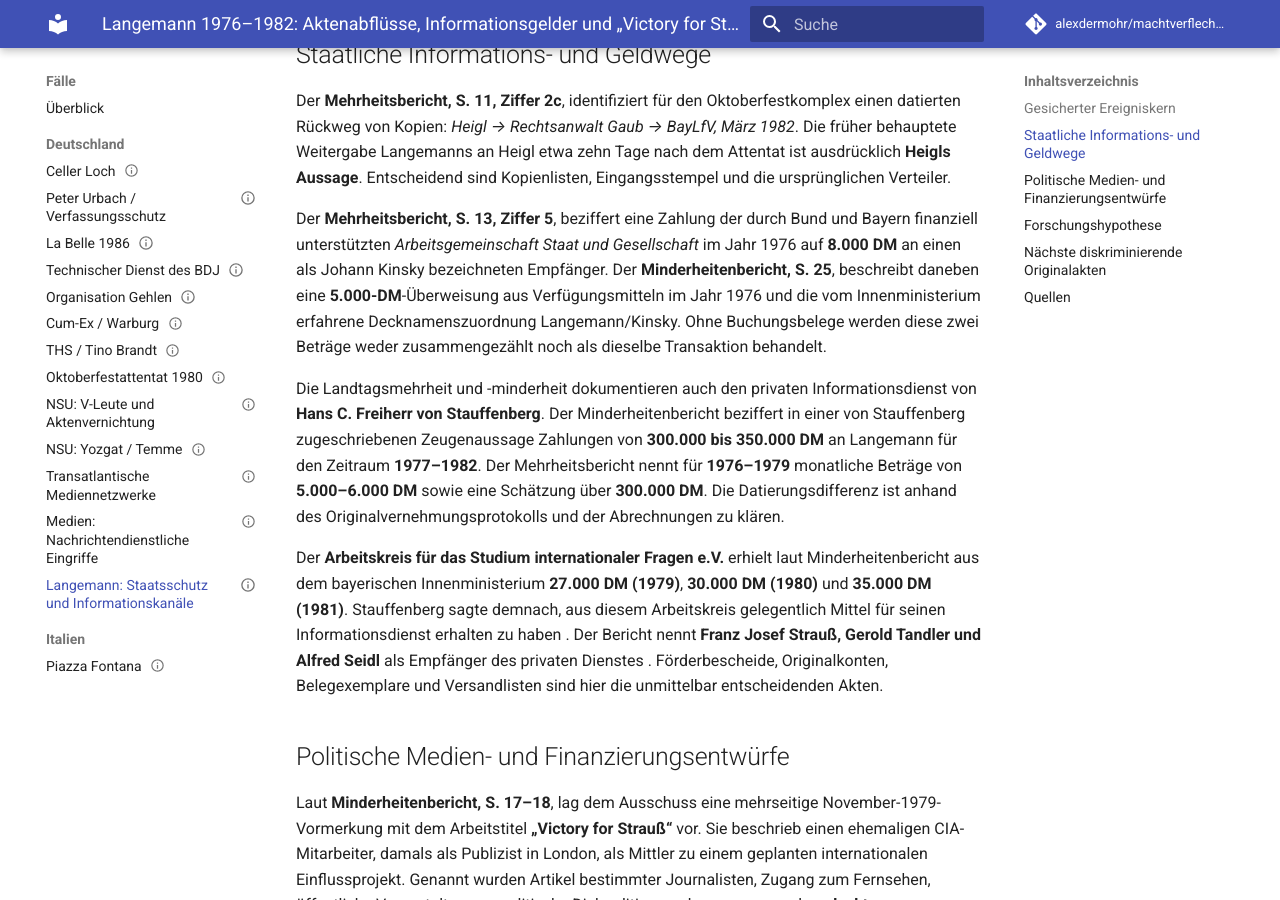
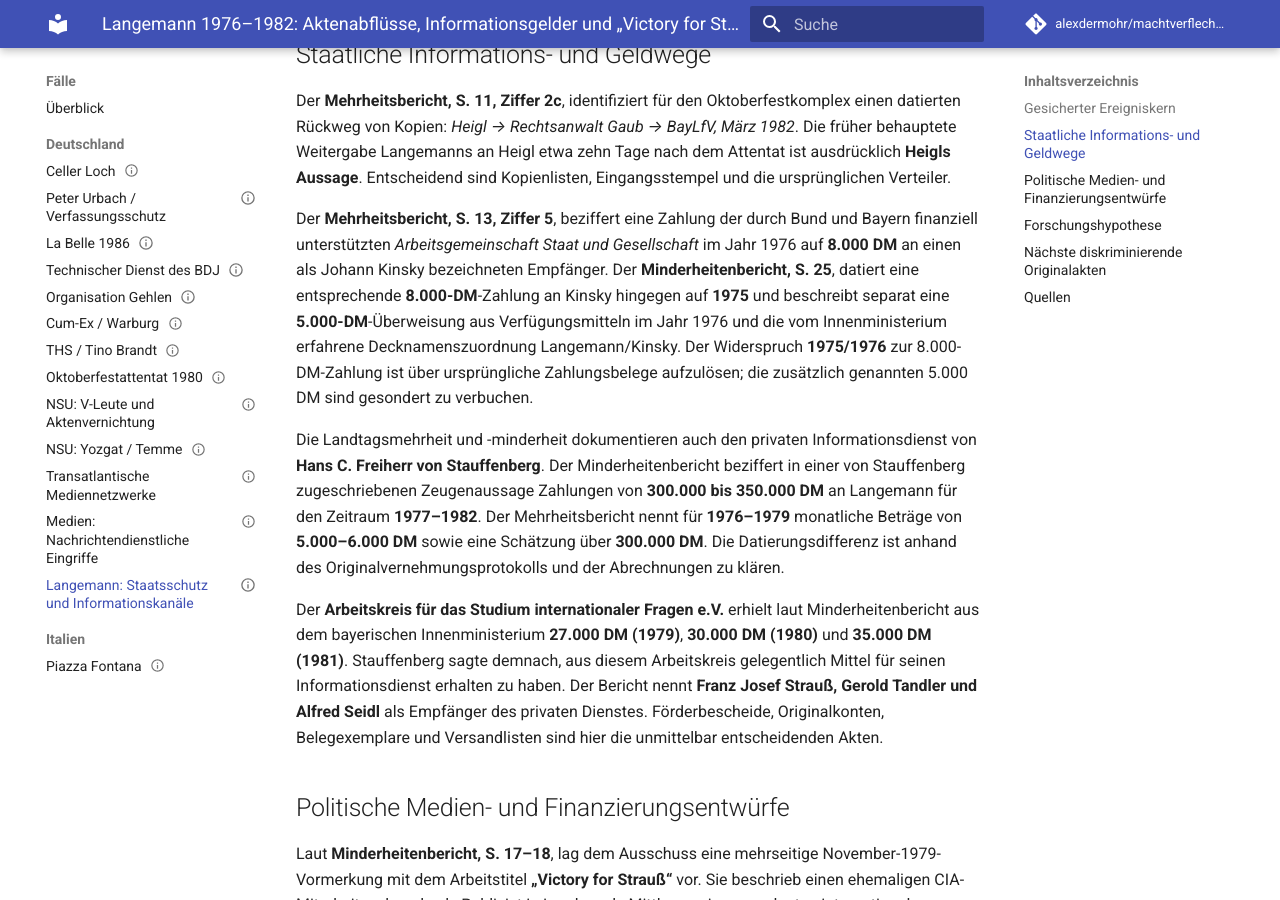
Before and after one commit to alexdermohr/machtverflechtungen, an MkDocs documentation site: the page built from docs/faelle/de/langemann-informationsnetz-1976-1982.md, in a window 1280 px wide and 900 px high, scrolled down 1555 px. Built offline with MkDocs 1.6.1 and Material for MkDocs 9.7.7, drawn with Linux system fonts in a browser that asks for light colours; comment, search, counter and statistics services are not loaded; some of the changed text lies outside the part shown.

Commit message:
research: reconcile Kinsky payment year and Stauffenberg locators

```diff
--- a/docs/faelle/de/langemann-informationsnetz-1976-1982.md
+++ b/docs/faelle/de/langemann-informationsnetz-1976-1982.md
@@ -83,12 +83,18 @@
     locator: Gedruckte S. 13, Abschnitt 5, Ziffer 1
     note: Mehrheitsbericht beschreibt Zahlung, Empfängername, Fördermittelkontext und einen vorgelegten Verwendungsnachweis;
       die Urschriften sind noch ein eigener Prüfschritt.
-  counterevidence: []
+  counterevidence:
+  - source: SRC-DE-BAYLT-LANGEMANN-MINDERHEIT-13012-1982
+    directness: direct
+    locator: Gedruckte S. 25, rechte Spalte, Förderung der Arbeitsgemeinschaft und 8.000 DM an Kinsky
+    note: Der Minderheitenbericht datiert eine 8.000-DM-Zahlung aus der Arbeitsgemeinschaft an Johann Kinsky auf 1975;
+      der Mehrheitsbericht nennt 1976. Identität und Buchungsdatum sind anhand der Auszahlung zu prüfen.
   alternatives:
   - Die angegebene Verwendung für eine wissenschaftliche Ausarbeitung kann von den tatsächlichen Empfänger- und Weiterleitungswegen
     abweichen; andere im Ausschuss erwähnte Zahlungen bleiben getrennt.
+  - Beide Drucksachen können dieselbe 8.000-DM-Zahlung mit abweichender Jahreszuordnung wiedergeben; getrennte Buchungen sind erst durch Primärbelege zu unterscheiden.
   missing_evidence:
-  - Originalkontoauszug der Arbeitsgemeinschaft 1976, Auszahlungsanordnung über 8.000 DM, Fördermittelbescheid und vollständiger
+  - Originalkontoauszüge der Arbeitsgemeinschaft 1975/1976, Auszahlungsanordnung über 8.000 DM, Fördermittelbescheid und vollständiger
     Verwendungsnachweis samt Empfängeridentität.
   scope:
     supports: Berichtete, betragsgenaue staatlich geförderte Finanzierung eines namentlich dokumentierten Empfängers.
@@ -326,8 +332,8 @@
     wieder bei Sicherheitsbehörden auftauchten.
   claim_ids:
   - CLM-DE-LANG-001
-- text: Für 1976 ist im Mehrheitsbericht ein exakt bezifferter, öffentlich geförderter Informationsgeldfluss an den
-    Namen Kinsky verzeichnet; dessen Identitätsfrage wurde 1982 gesondert aufgegriffen.
+- text: Die Mehrheit datiert 8.000 DM an Kinsky auf 1976, die Minderheit auf 1975; die Decknamensidentität wird
+    in der Untersuchung gesondert behandelt.
   claim_ids:
   - CLM-DE-LANG-002
   - CLM-DE-LANG-003
@@ -360,8 +366,8 @@
 open_questions:
 - Welche Originalkopien übergab Gaub im März 1982, und lässt sich die von Heigl auf etwa Anfang Oktober 1980 datierte
   ursprüngliche Übergabe anhand von Dienst- und Empfangsjournalen zuordnen?
-- Sind die 1976 im Mehrheitsbericht genannten 8.000 DM und die im Minderheitenbericht erwähnten anderen Kinsky-Kontobewegungen
-  getrennte Zahlungsvorgänge, und welche Endempfänger zeigen die Originalbelege?
+- Der Mehrheitsbericht datiert 8.000 DM an Kinsky auf 1976, der Minderheitenbericht auf 1975. Welches Originalbuchungsdatum gilt,
+  und wie ist die getrennt berichtete 5.000-DM-Überweisung von 1976 zuzuordnen?
 - Welche originale November-1979-Vormerkung, welchen genehmigenden oder ablehnenden Verwaltungsvermerk und welche konkrete
   Finanzierungs- oder Umsetzungshandlung gab es zu „Victory for Strauß“?
 - Welche Zeitung veröffentlichte am 11. Februar 1980 welchen Beitrag, und was zeigen Originalakten beziehungsweise Redaktionskorrespondenz
@@ -407,11 +413,11 @@
 
 Der **Mehrheitsbericht, S. 11, Ziffer 2c**, identifiziert für den Oktoberfestkomplex einen datierten Rückweg von Kopien: *Heigl → Rechtsanwalt Gaub → BayLfV, März 1982*. Die früher behauptete Weitergabe Langemanns an Heigl etwa zehn Tage nach dem Attentat ist ausdrücklich **Heigls Aussage**. Entscheidend sind Kopienlisten, Eingangsstempel und die ursprünglichen Verteiler.
 
-Der **Mehrheitsbericht, S. 13, Ziffer 5**, beziffert eine Zahlung der durch Bund und Bayern finanziell unterstützten *Arbeitsgemeinschaft Staat und Gesellschaft* im Jahr 1976 auf **8.000 DM** an einen als Johann Kinsky bezeichneten Empfänger. Der **Minderheitenbericht, S. 25**, beschreibt daneben eine **5.000-DM**-Überweisung aus Verfügungsmitteln im Jahr 1976 und die vom Innenministerium erfahrene Decknamenszuordnung Langemann/Kinsky. Ohne Buchungsbelege werden diese zwei Beträge weder zusammengezählt noch als dieselbe Transaktion behandelt.
+Der **Mehrheitsbericht, S. 13, Ziffer 5**, beziffert eine Zahlung der durch Bund und Bayern finanziell unterstützten *Arbeitsgemeinschaft Staat und Gesellschaft* im Jahr 1976 auf **8.000 DM** an einen als Johann Kinsky bezeichneten Empfänger. Der **Minderheitenbericht, S. 25**, datiert eine entsprechende **8.000-DM**-Zahlung an Kinsky hingegen auf **1975** und beschreibt separat eine **5.000-DM**-Überweisung aus Verfügungsmitteln im Jahr 1976 und die vom Innenministerium erfahrene Decknamenszuordnung Langemann/Kinsky. Der Widerspruch **1975/1976** zur 8.000-DM-Zahlung ist über ursprüngliche Zahlungsbelege aufzulösen; die zusätzlich genannten 5.000 DM sind gesondert zu verbuchen.
 
 Die Landtagsmehrheit und -minderheit dokumentieren auch den privaten Informationsdienst von **Hans C. Freiherr von Stauffenberg**. Der Minderheitenbericht beziffert in einer von Stauffenberg zugeschriebenen Zeugenaussage Zahlungen von **300.000 bis 350.000 DM** an Langemann für den Zeitraum **1977–1982**. Der Mehrheitsbericht nennt für **1976–1979** monatliche Beträge von **5.000–6.000 DM** sowie eine Schätzung über **300.000 DM**. Die Datierungsdifferenz ist anhand des Originalvernehmungsprotokolls und der Abrechnungen zu klären.
 
-Der **Arbeitskreis für das Studium internationaler Fragen e.V.** erhielt laut Minderheitenbericht aus dem bayerischen Innenministerium **27.000 DM (1979)**, **30.000 DM (1980)** und **35.000 DM (1981)**. Stauffenberg sagte demnach, aus diesem Arbeitskreis gelegentlich Mittel für seinen Informationsdienst erhalten zu haben . Der Bericht nennt **Franz Josef Strauß, Gerold Tandler und Alfred Seidl** als Empfänger des privaten Dienstes . Förderbescheide, Originalkonten, Belegexemplare und Versandlisten sind hier die unmittelbar entscheidenden Akten.
+Der **Arbeitskreis für das Studium internationaler Fragen e.V.** erhielt laut Minderheitenbericht aus dem bayerischen Innenministerium **27.000 DM (1979)**, **30.000 DM (1980)** und **35.000 DM (1981)**. Stauffenberg sagte demnach, aus diesem Arbeitskreis gelegentlich Mittel für seinen Informationsdienst erhalten zu haben. Der Bericht nennt **Franz Josef Strauß, Gerold Tandler und Alfred Seidl** als Empfänger des privaten Dienstes. Förderbescheide, Originalkonten, Belegexemplare und Versandlisten sind hier die unmittelbar entscheidenden Akten.
 
 ## Politische Medien- und Finanzierungsentwürfe
 
```
Also changed, not shown: other parts of docs/faelle/de/langemann-informationsnetz-1976-1982.md (+1 -1 lines).
